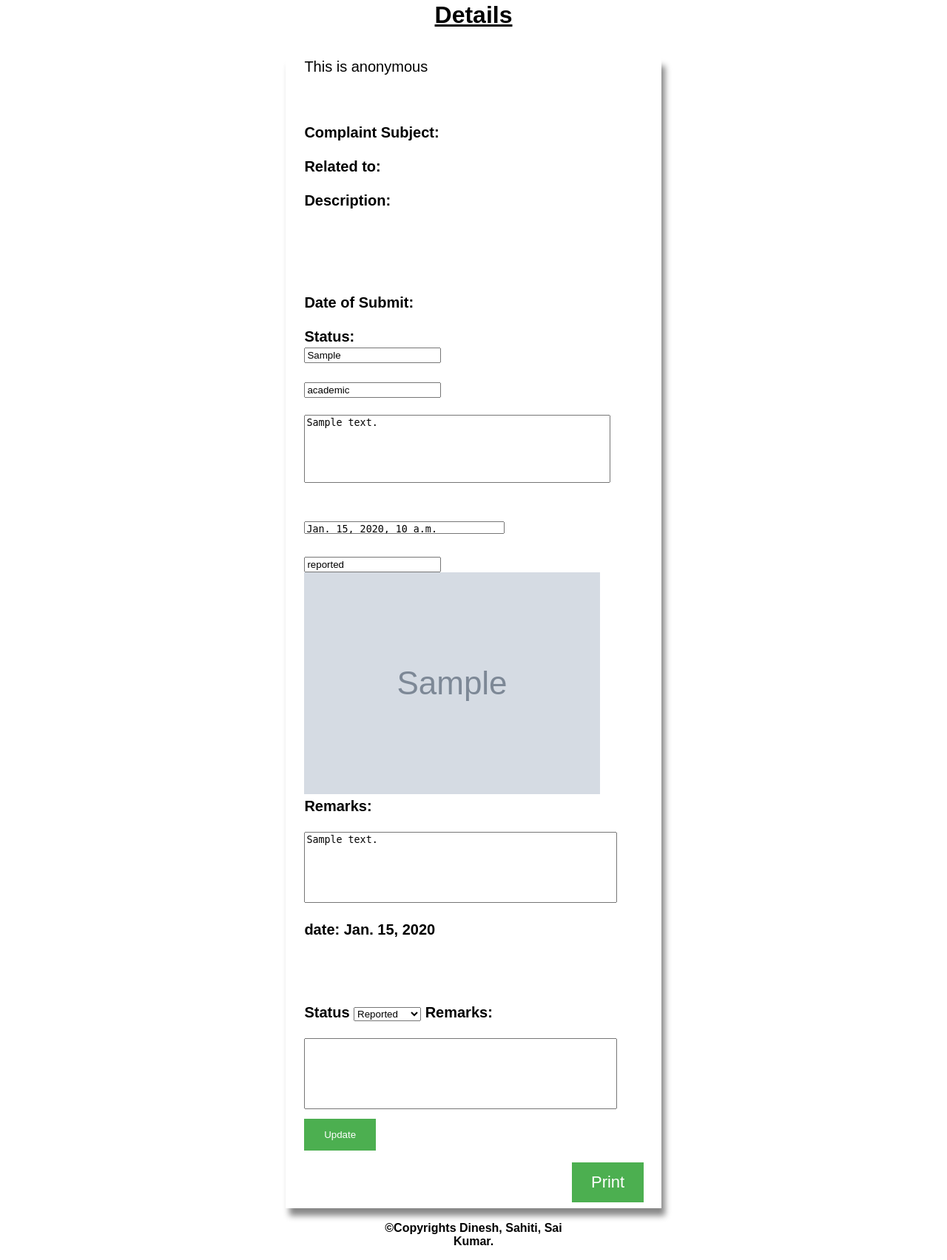
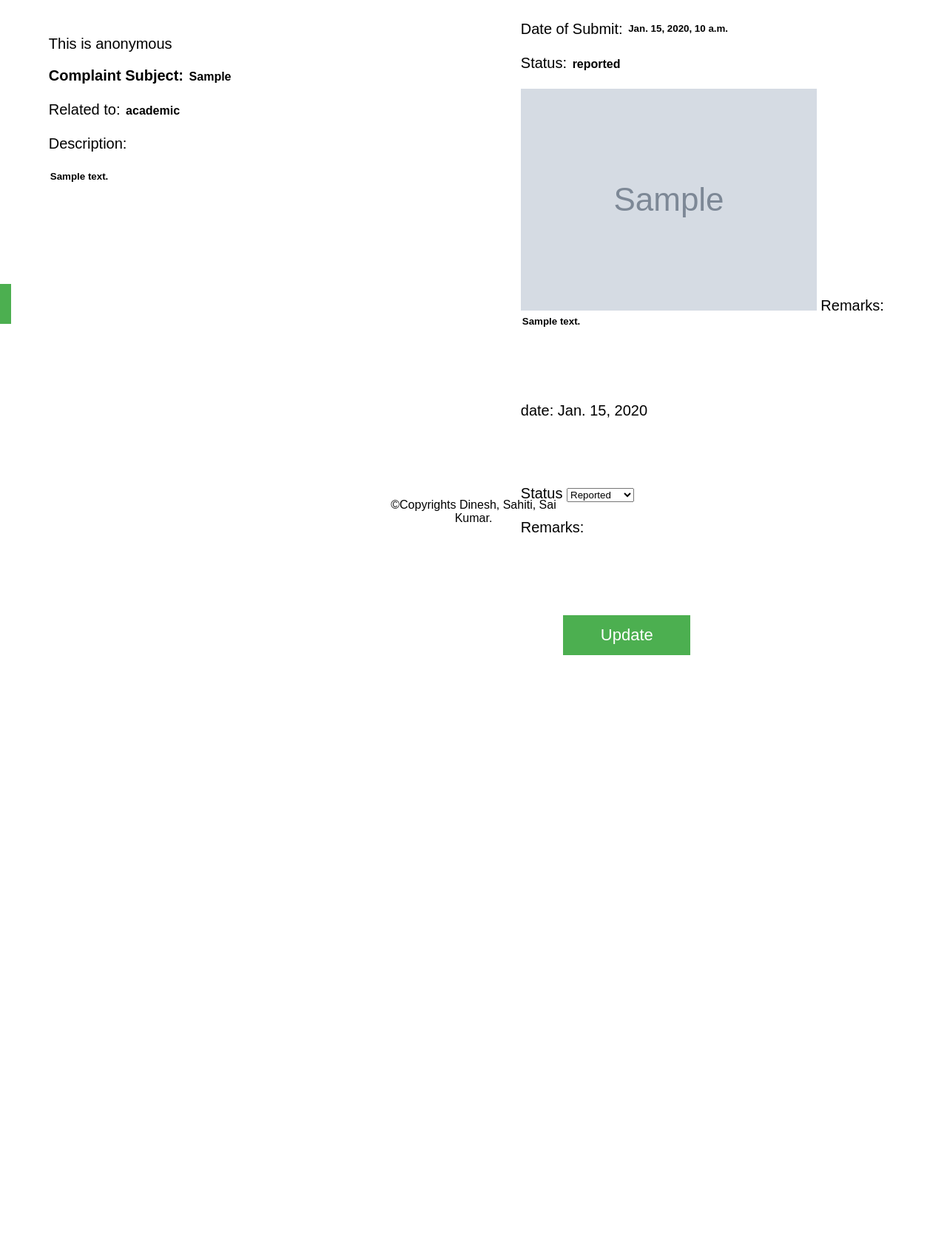
Before and after one commit to oohhallo/efms, a Django app: page /complaint/1 in a window 1280 px wide. Shown: the part 74-1778 px from the top of the page at 74% size. After the commit the page ends 960 px from the top, so only its background shows below. Run offline with Django 3.2, Linux system fonts and the light colour scheme; a user stored in the database is signed in; tables that the repository leaves empty hold one stand-in row (values such as "Sample post"); grey boxes marked "Sample" are stand-in pictures.

Commit message:
ready for review

```diff
--- a/complaint/static/css/admin.css
+++ b/complaint/static/css/admin.css
@@ -23,28 +23,18 @@
 .active {
   background-color: slategrey;
 }
-  .co{
-    font-size: 20px;
-    border:1px;
-    width: 100%;
-    padding-left: 5%;
-    box-shadow:5px 10px 8px #888888;
-  }
 
- .example-screen print-btn {
-    margin-left: 60%;
-    !important;
-  }
+
 
 }
 .formbox2{
-    align-items: center;
+
   width:100%;
   height: 100%;
   padding:2% 10%;
-    box-sizing: border-box;
+
   background:white;
-    box-shadow:1px 10px 40px rgba(0,0,0,.5);
+
 }
 
 @media screen and (max-width: 500px) {
@@ -163,17 +153,7 @@
 padding:0px 0 20px;
 font-size:200%;
 }
-.container
-{
-  border-radius: 10px;
-  width: 40%;
-  height: 60%;
-  background:white;
-  margin:0 auto;
-  border:2px solid #fff;
-  box-shadow:0 15px 40px rgba(250,250,250,0);
 
-}
 
 .formbox-cng-pass{
 align-items: center;
@@ -196,11 +176,7 @@
 }
 
 
-#print-btn {
-  font-size: 22px;
-  margin-left: 75%;
-  !important;
-}
+
 
 .cng-pass-btn{
   font-size: 17px;
@@ -217,10 +193,13 @@
 .example-screen {
    display: none;
 }
+.update-button{
+  display:none;
+}
 }
 
 .footer{
-    position: relative;
+  position: absolute;
   left:0;
   bottom:0;
   text-align: center;
@@ -228,10 +207,77 @@
   color: black;
 }
 
+
+.container1
+{
+border-radius: 10px;
+width:100%;
+height: 60%;
+background:white;
+margin:0 auto;
+border:2px solid #fff;
+box-shadow:0 0px 40px rgba(250,250,250,0);
+
+}
+
+.right1{
+font-size: 20px;
+float:right;
+width: 50%;
+padding-left: 5%;
+padding-top: 2%;
+}
+.user_{
+float: left;
+}
+textarea{
+font-weight: bold;
+font-family: sans-serif;
+border:none;
+resize: none;
+
+}
+#print-btn {
+font-size: 22px;
+width:15%;
+margin-left: -14%;
+margin-top: 1%;
+!important;
+}
+.update-button {
+font-size: 22px;
+width:30%;
+margin-left: 10%;
+!important;
+}
+
+input{
+font-weight: bold;
+font-size:medium ;
+font-family: sans-serif;
+border:none;
+}
+.co{
+font-size: 20px;
+float:left;
+width: 50%;
+padding-left: 5%;
+padding-top:2%;
+}
+.right{
+font-size: 20px;
+float:right;
+width: 50%;
+padding-left: 5%;
+padding-top: 2%;
+}
+.user_{
+float: left;
+}
+input[type=text]{
+border:none;
+}
+
 #complaint_counts{
   text-align: center;
 }
-
-  textarea{
-    resize:none;
-  }
--- a/complaint/templates/complaint/change_password.html
+++ b/complaint/templates/complaint/change_password.html
@@ -3,7 +3,7 @@
 {% block content %}
 	<div class="container">
 		<div class="left"></div>
-		<div class="right"><br><br>
+		<div class="right" style="margin-right: 25%;"><br><br>
 			<div class="formbox-cng-pass">
 				<form method="post" action="{% url 'change-password' %}">
                     {% csrf_token %}
--- a/complaint/templates/complaint/view_complaint.html
+++ b/complaint/templates/complaint/view_complaint.html
@@ -1,34 +1,35 @@
 {% extends 'complaint/base.html' %}
 {% block title %} {{ complaint.title }} {% endblock %}
 {% block content %}
-<div class="container" id="print">
+<div class="container1" id="print">
 	<div class="formbox2">
-	<div class="title1"><u><b><b>Details</b></b></u></div>
-	<form class="co">
+	<form >
+		<div class="co">
+
 {% if complaint.is_anonymous == True %}
 <p>This is anonymous</p>
 {% else %}
 <p>Username: {{ request.user.username }}</p>
 <p>user email: {{ request.user.email }}</p>
 {% endif %}
-	<form class="db">	<br></br>
 
-	<div class="left">
-		<label for="title"><b>Complaint Subject:</label><br></br>
-			<label id="l" for="type">Related to:</label><br></br>
-		<!--	<label id="l" for="subject">Complaint Subject:</label><br></br> -->
-			<label id="l" for="description"> Description:</label><br></br><br><br><br><br>
-			<label id="l" for="datetime">Date of Submit:</label><br></br>
-			<label id="l" for="stat">Status:</label><br>
-		</div>
-	<div class="right">
+	<form class="db">
+
+
+		<label for="title"><b>Complaint Subject: </b></label>
 		<input type="text" name="" value= {{complaint.title }} readonly><br></br>
+		<label id="l" for="type">Related to:</label>
 		<input type="text" name="" value={{complaint.category }} readonly><br></br>
 		<!--<input type="text" name="" readonly><br></br>-->
-		<textarea id="ta" cols="50" rows="5" placeholder="describe.." style="width: 414px; height: 92px;" readonly>{{complaint.description}}</textarea><br></br><br>
-		<textarea  cols="30" rows="1" style="width: 271px; height: 17px;" readonly>{{complaint.created_date }}</textarea><br></br>
-		<input type="text" name="" value={{complaint.status}}>
-	</div>
+		<!--	<label id="l" for="subject">Complaint Subject:</label><br></br> -->
+		<label id="l" for="description"> Description:</label><br></br>
+		 <textarea id="ta" cols="50" rows="5" placeholder="describe.." style="width: 414px; height: 92px;" readonly>{{complaint.description}}</textarea><br></br><br>
+		</div>
+		<div class="right">
+		<label id="l" for="datetime">Date of Submit:</label>
+		<textarea  cols="30" rows="2" style="width: 271px; height: 17px;" readonly>{{complaint.created_date }}</textarea><br></br>
+		<label id="l" for="stat">Status:</label>
+		<input type="text" name="" value={{complaint.status}}><br><br/>
 
 
 
@@ -36,7 +37,7 @@
 			<img src="{{ complaint.photo.url }}">
 		{% endif %}
 		{% for remark in remarks %}
-			<label for="remarks">Remarks:</label><br></br>
+			<label for="remarks">Remarks:</label><br>
 			<textarea class="hide-remarks-border" id="ta" cols="50" rows="6" >{{ remark.text }}</textarea>
 			<p>date: {{ remark.date }}</p>
 		{% endfor %}
@@ -52,15 +53,21 @@
 		{% ifequal status.0 complaint.status %} selected{% endifequal %}>
 		{{ status.1 }}</option>
 		{% endfor %}
-	</select>
-	<label for="remarks">Remarks:</label><br></br>
+	</select><br><br/>
+	<label for="remarks">Remarks:</label><br>
 	<textarea id="ta" cols="50" rows="6" name=remark></textarea>
-	<button class="update-button" type="submit" value="submit">Update</button>
+	<button class="update-button" type="submit" style="width: 290.84,height:54 ;;" value="submit">Update</button>
 </form>
-</form>
+	</div>
 {% endif %}
-<button onclick="printDiv('print')" class="example-screen" id="print-btn">Print</button>
+<div>
+	<button onclick="printDiv('print')" class="example-screen" id="print-btn">Print</button>
 </div>
+</div>
+</div>
+</div>
+</div>
+
 <script>
 	function printDiv(print) {
      var printContents = document.getElementById("print").innerHTML;
@@ -69,8 +76,6 @@
 	 originalContents.document.write(printContents);
 	 originalContents.print();
 	 originalContents.close();
-
 }
 </script>
-</div>
 {% endblock %}
--- a/complaint/views.py
+++ b/complaint/views.py
@@ -165,6 +165,8 @@ def register_complaint_page(request):
             recipient_emails = []
             for user_profile in recipient_profiles:
                 recipient_emails += [user_profile.user.email]
+            branch = request.POST.get('branch')
+            complaint.category += f' [{branch}]'
             #complaint.photo.save(name=request.POST.get("title")+".png", content="jhkj")
             #complaint.photo.name = str(complaint.id) + ".png"
             if is_anonymous :
```
Also changed, not shown: complaint/templates/complaint/complaints_table.html (+21 -7 lines), complaint/templates/complaint/register_complaint.html (+30 -3 lines). Lines whose indentation alone changed are shown as unchanged.
